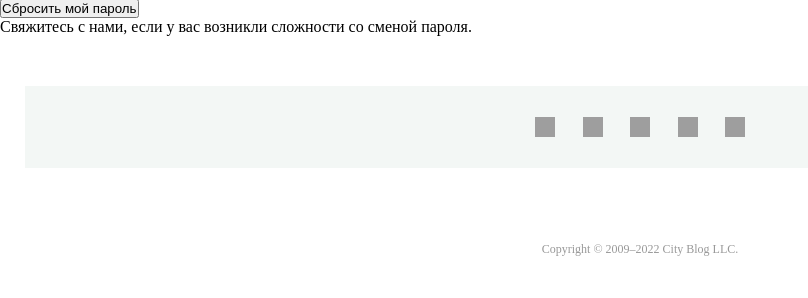
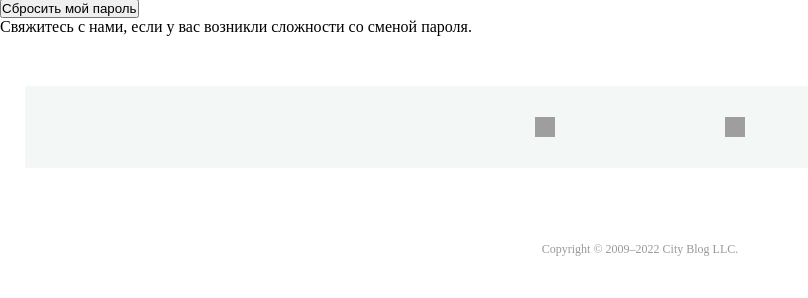
Before and after one commit to Moroes/mysite, a Django app: page /accounts/password/reset/ in a window 1280 px wide. Shown: the part 783-1081 px from the top of the page, without its empty margins (0-808 px from the left). Run offline with Django 4.2, Linux system fonts and the light colour scheme; some web fonts are replaced; grey boxes are pictures that could not be loaded.

Commit message:
удаление неиспользуемых соцсетей

```diff
--- a/main/templates/include/footer.html
+++ b/main/templates/include/footer.html
@@ -2,20 +2,8 @@
     <div class="social">
         <ul class="social-icons">
             <li>
-                <span class="visually-hidden-icon">Профиль компании в twitter</span>
-                <a href="#0" class="social-icon social-icon__twitter"></a>
-            </li>
-            <li>
                 <span class="visually-hidden-icon">Профиль компании в pinterest</span>
                 <a href="#0" class="social-icon social-icon__pinterest"></a>
-            </li>
-            <li>
-                <span class="visually-hidden-icon">Профиль компании в facebook</span>
-                <a href="#0" class="social-icon social-icon__facebook"></a>
-            </li>
-            <li>
-                <span class="visually-hidden-icon">Профиль компании в instagram</span>
-                <a href="#0" class="social-icon social-icon__instagram"></a>
             </li>
             <li>
                 <span class="visually-hidden-icon">Профиль компании в tumblr</span>
```
